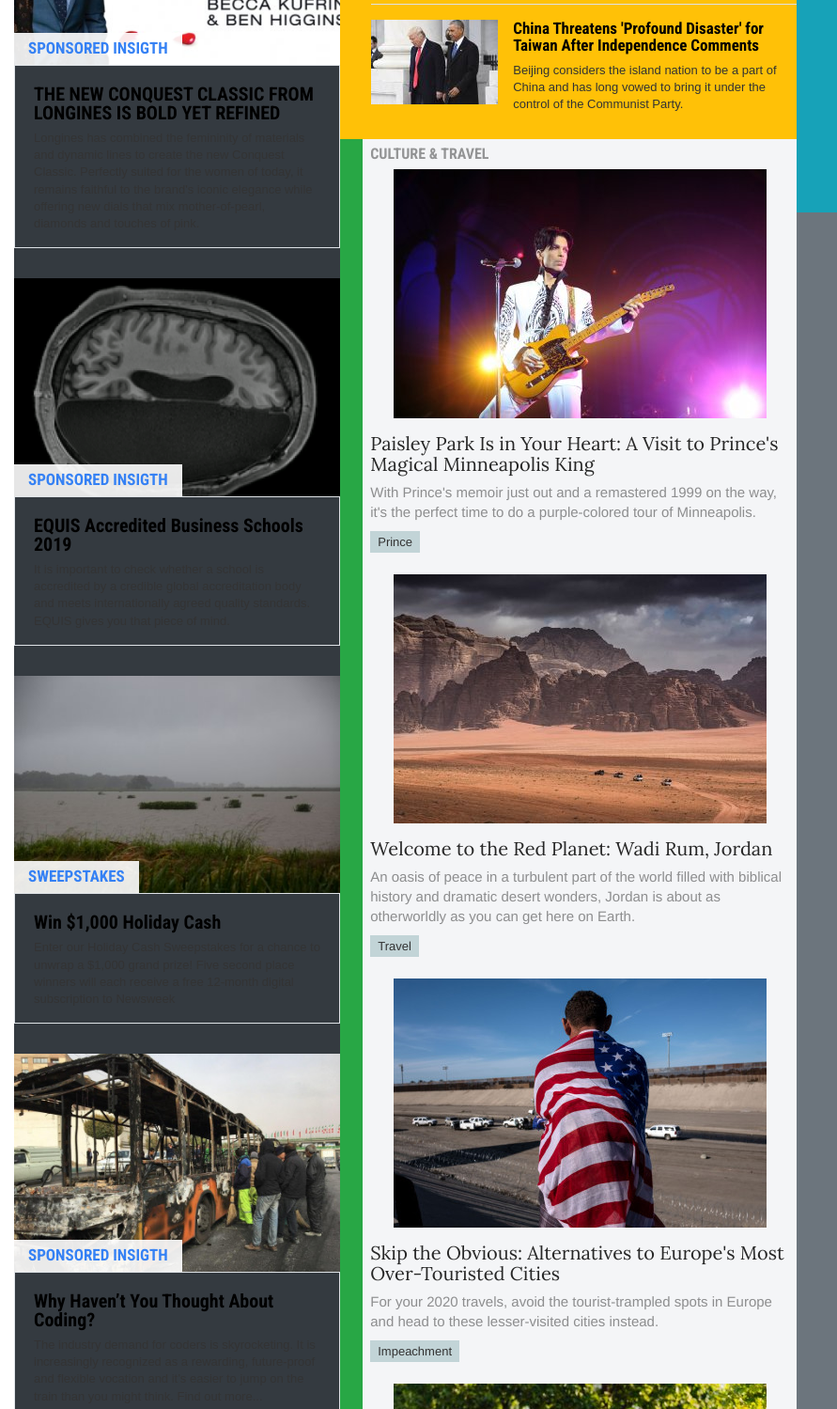
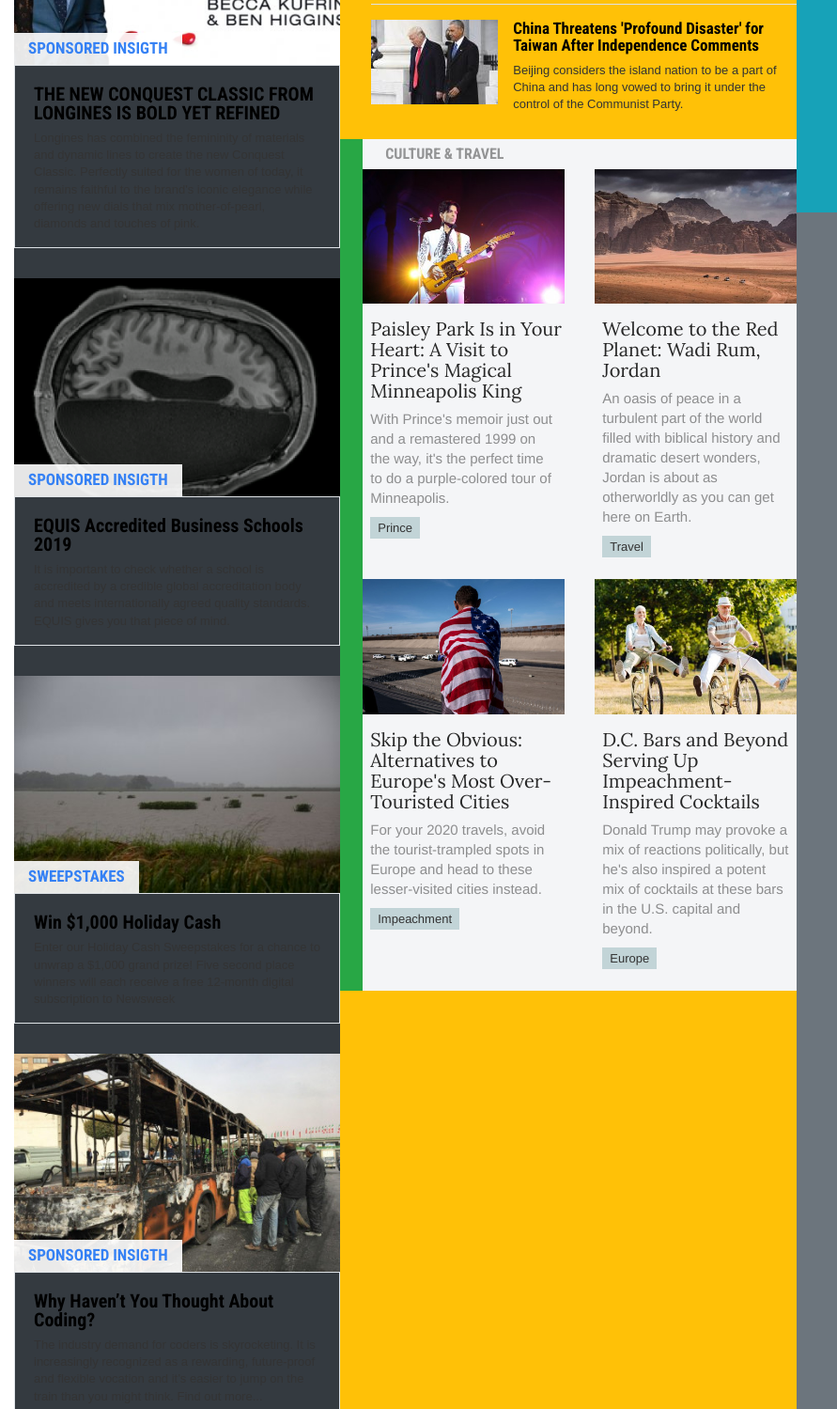
Before and after one commit to ricardovaltierra/bootstrap, a plain HTML site: page index.html in a window 1280 px wide. Shown: the part 1766-3265 px from the top of the page at 94% size, 0-891 px from the left. Drawn offline with nearby package versions, Linux system fonts and the light colour scheme.

Commit message:
desktop sizing and positioning pt.2

```diff
--- a/index.html
+++ b/index.html
@@ -37,7 +37,6 @@
 
       <!-- First Row (desktop) -->
       <div class="row mx-auto">
-
 
         <!-- First Row (tablet) -->
         <div class="col-lg-8 row d-flex justify-content-sm-between px-0 mx-auto bg-primary">
@@ -195,9 +194,11 @@
             <!-- Culture & Travel Section -->
             <section class="container-fluid pl-sm-4 bg-success px-0">
               <div class="container-fluid section-3">
-                <div class="row text-uppercase d-flex roboto-news block-title mt-2 pl-2"><p class="col my-2 px-0" >culture & travel</p></div>
+                <div class="row text-uppercase d-flex roboto-news block-title mt-2 pl-lg-4"><p class="col my-2 px-0" >culture & travel</p></div>
+
+                <div class="row d-lg-flex justify-content-lg-between">
                   <!-- article 1 -->
-                <article class="row justify-content-center">
+                  <article class="col-lg-6 px-0 pr-lg-3">
                     <div class="image bg-news">
                       <a href="#">
                         <img src="assets/img/headers/medium/cult&trav/1.jpg" alt="" class="w-100">
@@ -216,7 +217,7 @@
                     </div>
                   </article>
                   <!-- article 2 -->
-                <article class="row justify-content-center">
+                  <article class="col-lg-6 px-0 pl-lg-3">
                       <div class="image bg-news">
                         <a href="#">
                           <img src="assets/img/headers/medium/cult&trav/2.jpg" alt="" class="w-100">
@@ -234,8 +235,11 @@
                         </div>
                       </div>
                     </article>
+                  </div>
+
+                <div class="row d-lg-flex justify-content-lg-between">
                   <!-- article 3 -->
-                  <article class="row justify-content-center">
+                  <article class="col-lg-6 px-0 pr-lg-3">
                       <div class="image bg-news">
                         <a href="#">
                           <img src="assets/img/headers/medium/cult&trav/3.jpg" alt="" class="w-100">
@@ -254,7 +258,7 @@
                       </div>
                   </article>
                   <!-- article 4 -->
-                  <article class="row justify-content-center">
+                  <article class="col-lg-6 px-0 pl-lg-3">
                       <div class="image bg-news">
                         <a href="#">
                           <img src="assets/img/headers/medium/cult&trav/4.jpg" alt="" class="w-100">
@@ -272,6 +276,7 @@
                         </div>
                       </div>
                   </article>
+                </div>
               </div>
             </section>
             <!-- Culture & Travel Section ends -->
@@ -729,6 +734,9 @@
       </div>
       <!-- First Row (desktop) ends -->
 
+      <!-- Second Row (desktop) -->
+      <div class="row mx-auto">
+
       <!-- Magazine Issue -->
       <div class="row d-flex w-100 mx-auto bg-warning">
         <article class="col col-sm-9 d-block pt-4 mx-sm-auto mt-5 px-0">
@@ -881,6 +889,9 @@
         <!-- In The Magazine Section ends -->
       </div>
       <!-- Fifth Row (tablet) ends -->
+
+      </div>
+      <!-- Second Row (desktop) -->
 
       <!-- Sixth Row (tablet) -->
       <div class="row mx-auto bg-danger">
```
Lines whose indentation alone changed are shown as unchanged.
